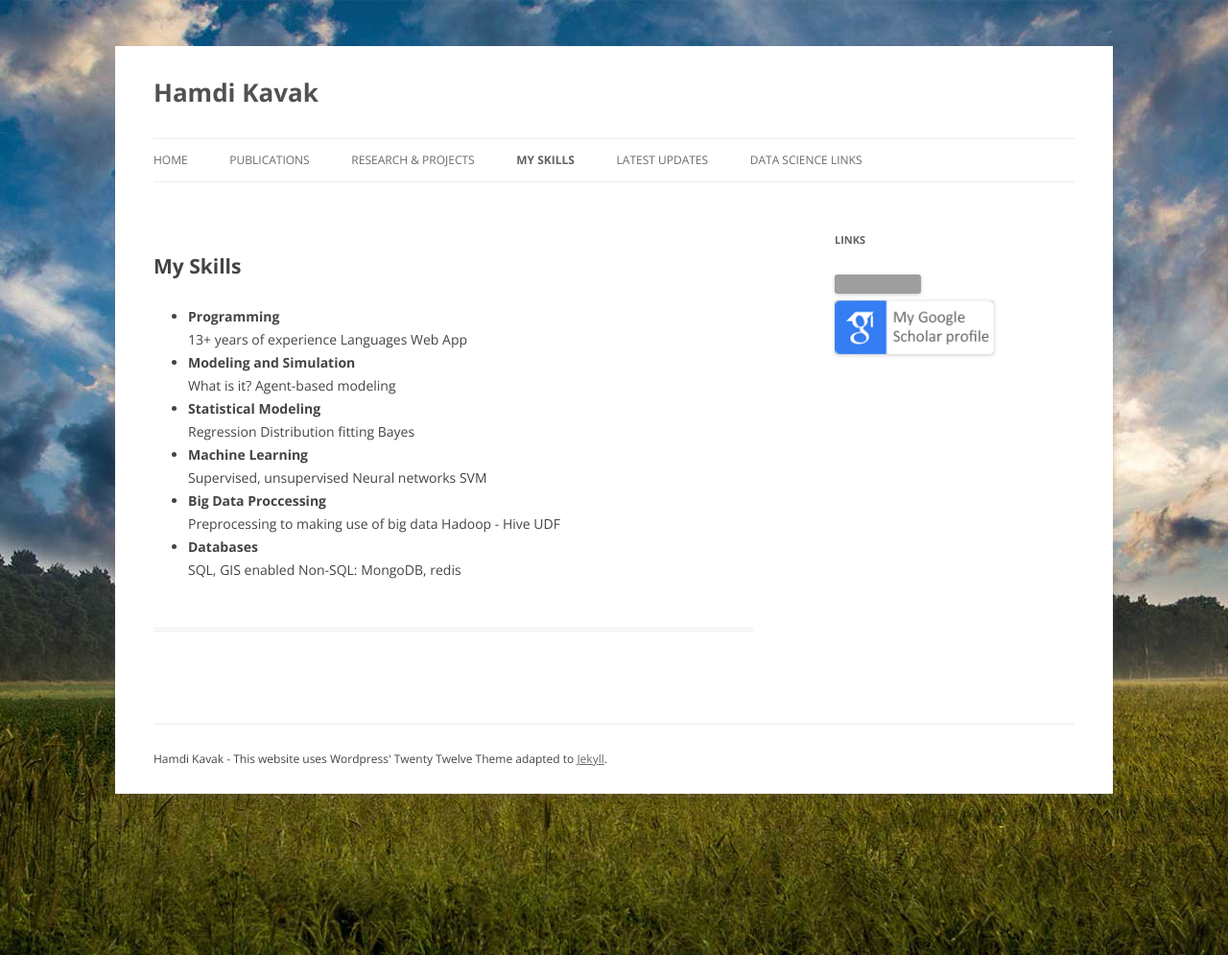
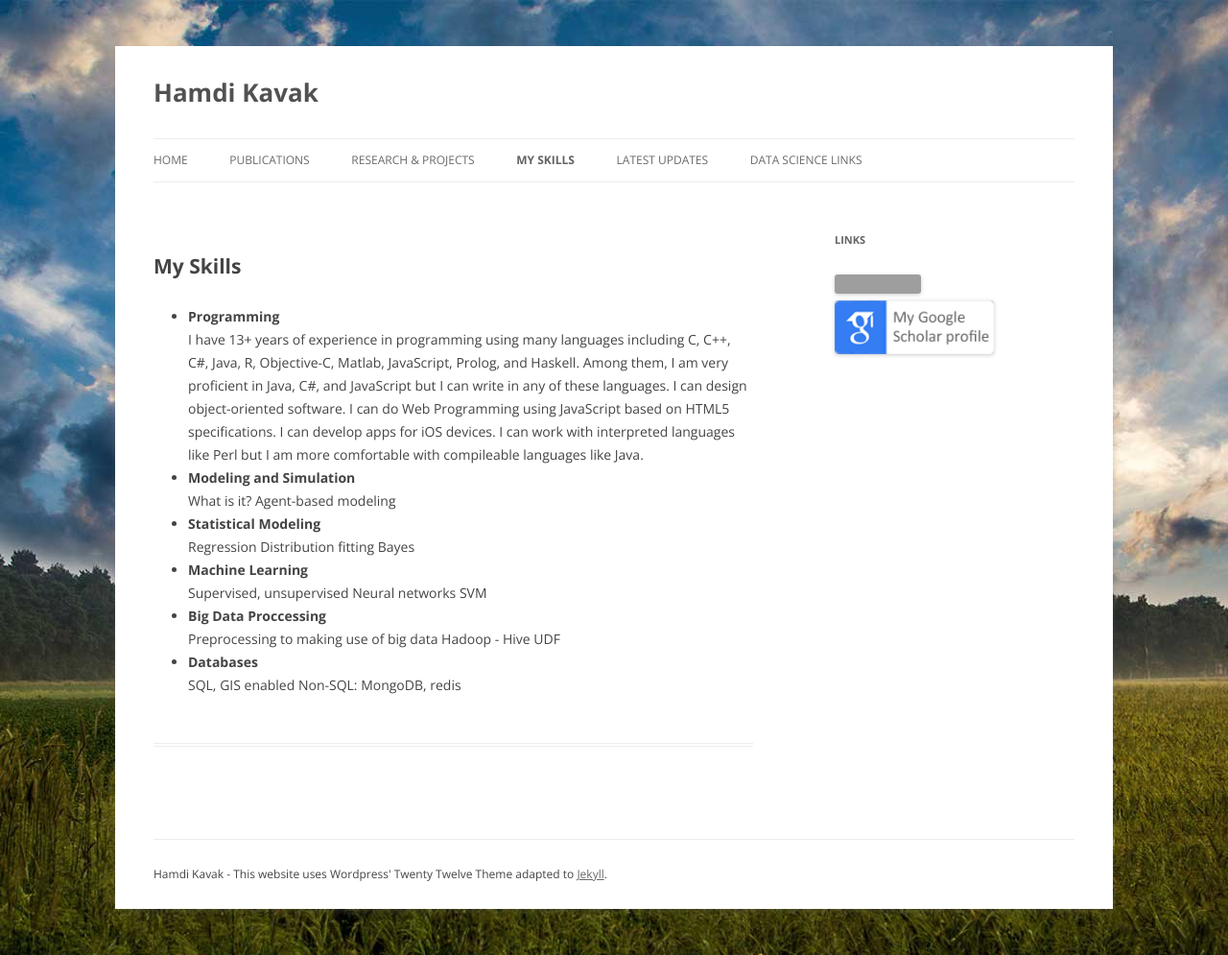
Before and after one commit to hamdikavak/hamdikavak.github.io, a Jekyll site: the page built from skills/index.html, in a window 1280 px wide. Shown: the whole page at 96% size. Built offline with Jekyll 4.4.1, drawn with Linux system fonts in a browser that asks for light colours; nearby versions of some CDN libraries; library files that are not in the unit come from our copies; grey boxes are pictures that could not be loaded.

Commit message:
Update index.html

```diff
--- a/skills/index.html
+++ b/skills/index.html
@@ -9,10 +9,11 @@ current_page_skills: current_page_item
 <ul>
   <li>
     <strong>Programming</strong><br />
-    13+ years of experience
-    Languages
-    Web
-    App
+    I have 13+ years of experience in programming using many languages including C, C++, C#, Java, R, Objective-C, Matlab, JavaScript, Prolog, and Haskell.
+    Among them, I am very proficient in Java, C#, and JavaScript but I can write in any of these languages.
+    I can design object-oriented software.
+    I can do Web Programming using JavaScript based on HTML5 specifications. I can develop apps for iOS devices.
+    I can work with interpreted languages like Perl but I am more comfortable with compileable languages like Java.
   </li>
   <li>
     <strong>Modeling and Simulation</strong><br />
```
